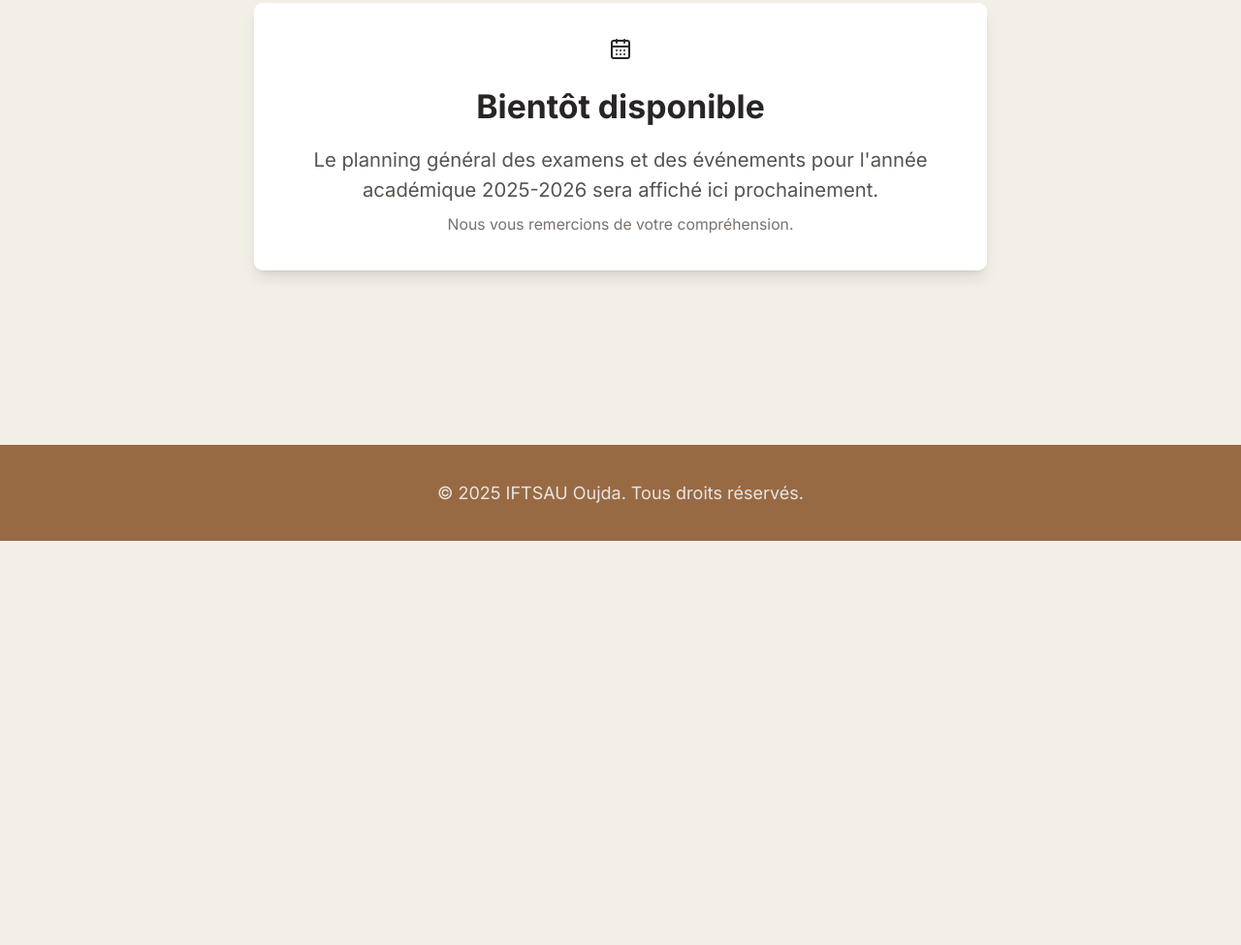
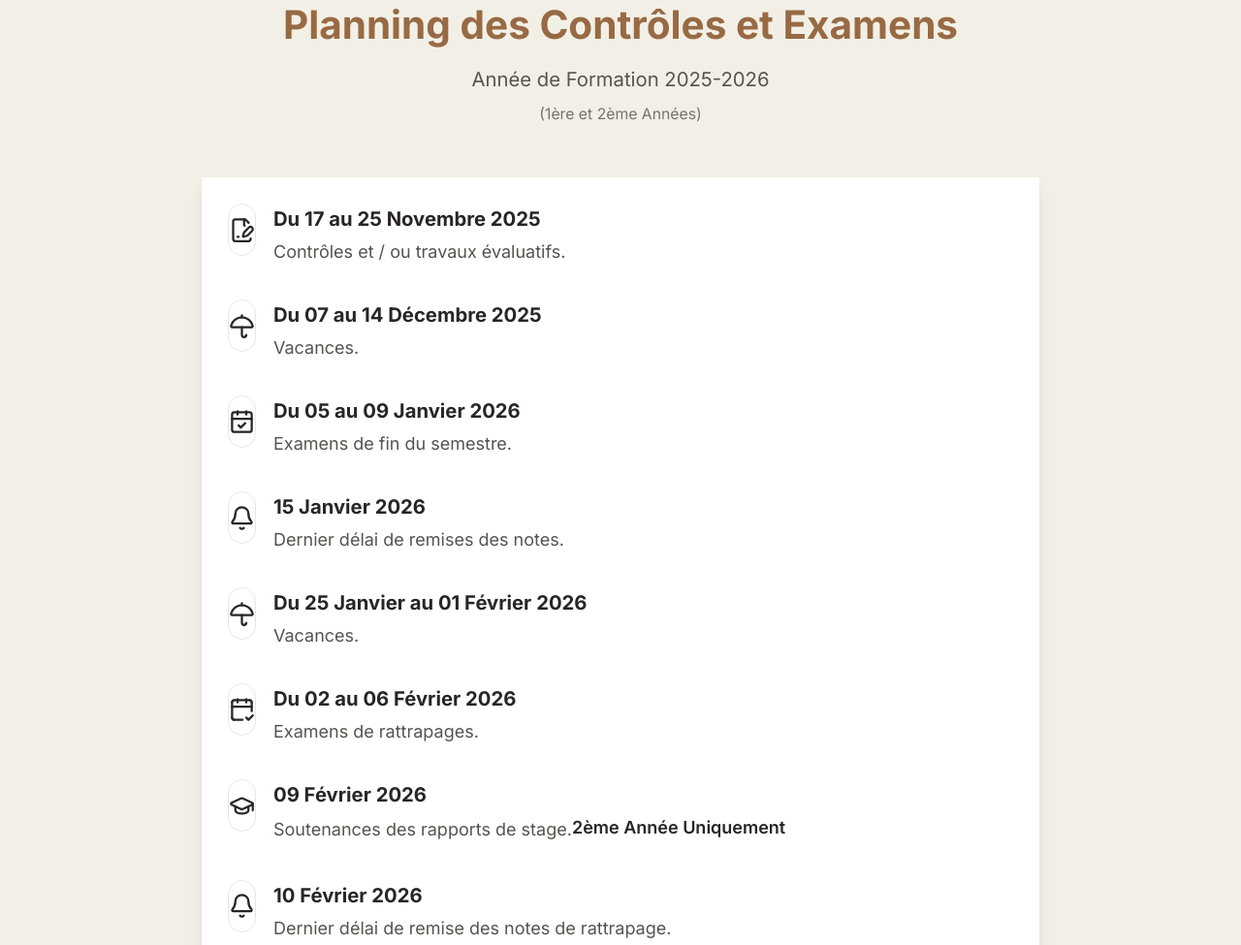
Before and after one commit to IFTSAUO/My-Final-Site, a website: page planning.html in a window 1280 px wide. Shown: the part 168-1143 px from the top of the page at 97% size. Before the commit the page ends 800 px from the top, so only its background shows below. Drawn offline with nearby package versions, Linux system fonts and the light colour scheme.

Commit message:
planning

```diff
--- a/planning.html
+++ b/planning.html
@@ -11,6 +11,8 @@
         :root{--color-bg:#F2F0E6;--color-text:#4a4238;--color-primary:#986A44;}
         body{font-family:'Inter',sans-serif;background-color:var(--color-bg);color:var(--color-text);}
         .nav-link:hover{color:var(--color-primary);}
+        @keyframes fade-in-up { from { opacity: 0; transform: translateY(15px); } to { opacity: 1; transform: translateY(0); } }
+        .animate-fade-in-up { animation: fade-in-up 0.6s ease-out forwards; }
     </style>
 </head>
 <body class="text-stone-800">
@@ -52,16 +54,102 @@
 
     <main class="py-20 sm:py-28">
         <div class="container mx-auto px-4 sm:px-6">
-            <div class="max-w-2xl mx-auto text-center">
-                <div class="bg-white p-8 sm:p-12 rounded-lg shadow-lg flex flex-col items-center">
-                    <i data-lucide="calendar-days" class="h-16 w-16 text-primary opacity-50 mb-6"></i>
-                    <h1 class="text-2xl sm:text-3xl font-bold text-primary mb-4">Bientôt disponible</h1>
-                    <p class="text-stone-600 text-base sm:text-lg">
-                        Le planning général des examens et des événements pour l'année académique 2025-2026 sera affiché ici prochainement.
-                    </p>
-                    <p class="text-stone-500 text-sm mt-2">Nous vous remercions de votre compréhension.</p>
+
+            <div class="max-w-3xl mx-auto text-center mb-12 sm:mb-16">
+                <h1 class="text-3xl sm:text-4xl font-bold mb-4" style="color:var(--color-primary);">Planning des Contrôles et Examens</h1>
+                <p class="text-lg text-stone-600">Année de Formation 2025-2026</p>
+                <p class="text-sm text-stone-500 mt-2">(1ère et 2ème Années)</p>
+            </div>
+
+            <div class="max-w-3xl mx-auto bg-white p-6 sm:p-10 rounded-2xl shadow-lg">
+                <div class="space-y-8">
+
+                    <div class="flex items-start space-x-4 animate-fade-in-up" style="animation-delay: 100ms;">
+                        <div class="flex-shrink-0 w-12 h-12 bg-stone-100 rounded-full flex items-center justify-center border border-stone-200">
+                            <i data-lucide="file-pen-line" class="h-6 w-6 text-primary"></i>
+                        </div>
+                        <div>
+                            <p class="font-bold text-stone-800 text-lg">Du 17 au 25 Novembre 2025</p>
+                            <p class="text-stone-600 mt-1">Contrôles et / ou travaux évaluatifs.</p>
+                        </div>
+                    </div>
+
+                    <div class="flex items-start space-x-4 animate-fade-in-up" style="animation-delay: 200ms;">
+                        <div class="flex-shrink-0 w-12 h-12 bg-stone-100 rounded-full flex items-center justify-center border border-stone-200">
+                            <i data-lucide="umbrella" class="h-6 w-6 text-primary"></i>
+                        </div>
+                        <div>
+                            <p class="font-bold text-stone-800 text-lg">Du 07 au 14 Décembre 2025</p>
+                            <p class="text-stone-600 mt-1">Vacances.</p>
+                        </div>
+                    </div>
+
+                    <div class="flex items-start space-x-4 animate-fade-in-up" style="animation-delay: 300ms;">
+                        <div class="flex-shrink-0 w-12 h-12 bg-stone-100 rounded-full flex items-center justify-center border border-stone-200">
+                            <i data-lucide="calendar-check" class="h-6 w-6 text-primary"></i>
+                        </div>
+                        <div>
+                            <p class="font-bold text-stone-800 text-lg">Du 05 au 09 Janvier 2026</p>
+                            <p class="text-stone-600 mt-1">Examens de fin du semestre.</p>
+                        </div>
+                    </div>
+
+                    <div class="flex items-start space-x-4 animate-fade-in-up" style="animation-delay: 400ms;">
+                        <div class="flex-shrink-0 w-12 h-12 bg-stone-100 rounded-full flex items-center justify-center border border-stone-200">
+                            <i data-lucide="bell" class="h-6 w-6 text-primary"></i>
+                        </div>
+                        <div>
+                            <p class="font-bold text-stone-800 text-lg">15 Janvier 2026</p>
+                            <p class="text-stone-600 mt-1">Dernier délai de remises des notes.</p>
+                        </div>
+                    </div>
+
+                    <div class="flex items-start space-x-4 animate-fade-in-up" style="animation-delay: 500ms;">
+                        <div class="flex-shrink-0 w-12 h-12 bg-stone-100 rounded-full flex items-center justify-center border border-stone-200">
+                            <i data-lucide="umbrella" class="h-6 w-6 text-primary"></i>
+                        </div>
+                        <div>
+                            <p class="font-bold text-stone-800 text-lg">Du 25 Janvier au 01 Février 2026</p>
+                            <p class="text-stone-600 mt-1">Vacances.</p>
+                        </div>
+                    </div>
+
+                    <div class="flex items-start space-x-4 animate-fade-in-up" style="animation-delay: 600ms;">
+                        <div class="flex-shrink-0 w-12 h-12 bg-stone-100 rounded-full flex items-center justify-center border border-stone-200">
+                            <i data-lucide="calendar-check-2" class="h-6 w-6 text-primary"></i>
+                        </div>
+                        <div>
+                            <p class="font-bold text-stone-800 text-lg">Du 02 au 06 Février 2026</p>
+                            <p class="text-stone-600 mt-1">Examens de rattrapages.</p>
+                        </div>
+                    </div>
+
+                    <div class="flex items-start space-x-4 animate-fade-in-up" style="animation-delay: 700ms;">
+                        <div class="flex-shrink-0 w-12 h-12 bg-stone-100 rounded-full flex items-center justify-center border border-stone-200">
+                            <i data-lucide="graduation-cap" class="h-6 w-6 text-primary"></i>
+                        </div>
+                        <div>
+                            <p class="font-bold text-stone-800 text-lg">09 Février 2026</p>
+                            <div class="flex flex-wrap items-center gap-x-3 gap-y-2">
+                               <p class="text-stone-600 mt-1">Soutenances des rapports de stage.</p>
+                               <span class="text-xs font-semibold bg-primary/10 text-primary px-2 py-1 rounded-full whitespace-nowrap">2ème Année Uniquement</span>
+                            </div>
+                        </div>
+                    </div>
+
+                    <div class="flex items-start space-x-4 animate-fade-in-up" style="animation-delay: 800ms;">
+                        <div class="flex-shrink-0 w-12 h-12 bg-stone-100 rounded-full flex items-center justify-center border border-stone-200">
+                            <i data-lucide="bell" class="h-6 w-6 text-primary"></i>
+                        </div>
+                        <div>
+                            <p class="font-bold text-stone-800 text-lg">10 Février 2026</p>
+                            <p class="text-stone-600 mt-1">Dernier délai de remise des notes de rattrapage.</p>
+                        </div>
+                    </div>
+
                 </div>
             </div>
+
         </div>
     </main>
 
@@ -72,8 +160,6 @@
     </footer>
 
     <script src="src/custom.js"></script>
-    <script>
-        lucide.createIcons();
-    </script>
+
 </body>
 </html>
```
